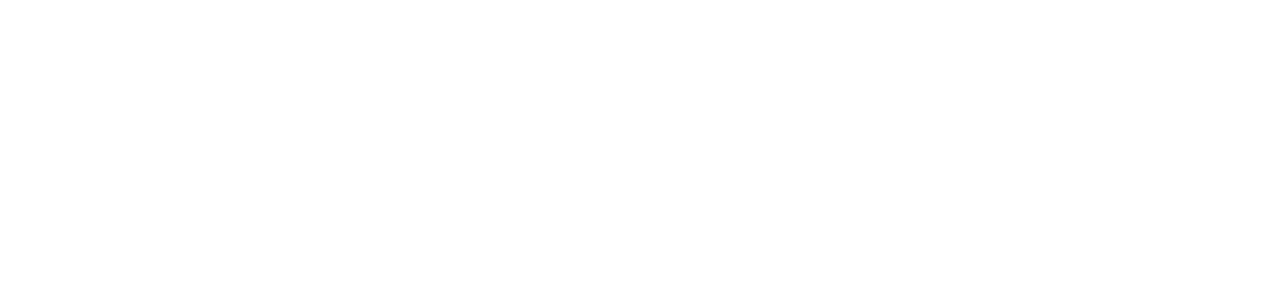
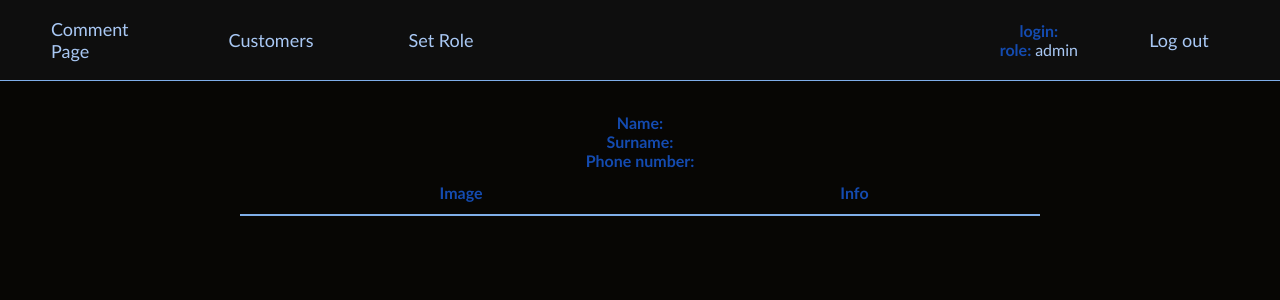
Before and after one commit to bhandziak/Politechnika---.NET, a React app: page /details/1 in a window 1280 px wide. Before the commit this address had no page. Shown: the top 300 px of the page. Built offline with nearby package versions, Linux system fonts and the light colour scheme; no server answers; sample sign-in values are in the browser's storage; the HTML template or start-up script is replaced by a standard one.

Commit message:
#US4: Added first version of Customer Details Page.

```diff
--- a/src/App.js
+++ b/src/App.js
@@ -16,6 +16,7 @@
 import SetRolePage from "./pages/private/SetRolePage";
 import CustomersPage from "./pages/private/CustomersPage";
 import AddCustomerForm from "./pages/private/AddCustomerForm";
+import CustomerDetails from "./pages/private/CustomerDetails";
 
 
 const App = () => {
@@ -40,6 +41,7 @@
             <Route element={<RequireAuth allowedRoles={['admin', 'mechanic', 'receptionist', 'user']} />}>
               <Route path="comment" element={<CommentPage />} />
               <Route path="customers" element={<CustomersPage />} />
+              <Route path="details/:customerId" element={<CustomerDetails />} />
             </Route>
             {/* Only Admin */}
             <Route element={<RequireAuth allowedRoles={['admin']} />}>
--- a/src/api/ApiURL.js
+++ b/src/api/ApiURL.js
@@ -6,8 +6,10 @@
     GET_ALL_USERS : "/api/user/getAllUsers",
     SET_ROLE: "/api/user/setRole",
 //#US3
-    ADD_CUSTOMER: "api/customer/addCustomer"
-
+    ADD_CUSTOMER: "api/customer/addCustomer",
+    GET_ALL_CUSTOMERS: '/api/customer/getCustomers',
+//#US4
+    CUSTOMER_DETAILS: "api/customer/getDetails"
 
 }
 
--- /dev/null
+++ b/src/pages/private/CustomerDetails.js
@@ -0,0 +1,62 @@
+import React, { useEffect, useState,  useContext, useRef} from 'react';
+import { useParams } from 'react-router-dom';
+import axios from '../../api/axios';
+import { AuthContext } from '../../context/AuthProvider';
+import LinkButton from '../../components/LinkButton';
+import APIs from '../../api/ApiURL';
+
+
+const CustomerDetails = () => {
+    const { customerId } = useParams();
+    const { userId } = useContext(AuthContext);
+    const [detail, setCustomers] = useState({});
+
+    const fetchDetails = async () => {
+          try {
+            const response = await axios.get(`${APIs.CUSTOMER_DETAILS}/${customerId}`,{
+                headers: {
+                    'Content-Type': 'application/json',
+                    'auth': userId
+                }
+            });
+            if(response.status === 200){
+                console.log(response.data);
+                setCustomers(response.data)
+            }
+
+          } catch (err) {
+            popUpRef.current?.show('Błąd pobierania użytkowników: ' + err.message);
+          }
+        };
+
+        useEffect(() => {
+          fetchDetails();
+      }, []);
+
+  return (
+    <div className='contentColumn'>
+    <div id='userInfo' style={{'width': '100%'}}>
+        <div><span className='highlight'>Name: </span>{detail.nameCustomer}</div>
+        <div ><span className='highlight'>Surname: </span>{detail.surnameCustomer}</div>
+        <div ><span className='highlight'>Phone number: </span>{detail.phoneNumber}</div>
+    </div>
+    <div style={{'width': '100%'}}>
+    <table className='dataTable' >
+            <thead>
+            <tr className='dataTr'>
+                <th className='dataTh'>Image</th>
+                <th className='dataTh'>Info</th>
+                <th></th>
+            </tr>
+            </thead>
+            <tbody>
+
+            </tbody>
+        </table>
+    </div>
+
+    </div>
+  )
+}
+
+export default CustomerDetails
--- a/src/pages/private/CustomersPage.js
+++ b/src/pages/private/CustomersPage.js
@@ -1,5 +1,6 @@
 import React, { useEffect, useState,  useContext, useRef} from 'react';
 import axios from '../../api/axios';
+import APIs from '../../api/ApiURL';
 import { AuthContext } from '../../context/AuthProvider';
 import PopUp from '../../components/PopUp';
 import LinkButton from '../../components/LinkButton';
@@ -11,14 +12,17 @@
 
     const fetchCustomers = async () => {
       try {
-        const response = await axios.get('/api/customer/getCustomers',{
+        const response = await axios.get(APIs.GET_ALL_CUSTOMERS,{
             headers: {
                 'Content-Type': 'application/json',
                 'auth': userId
             }
         });
-        console.log(response.data)
-        setCustomers(response.data);
+        if(response.status === 200){
+          console.log(response.data)
+          setCustomers(response.data);
+        }
+
       } catch (err) {
         popUpRef.current?.show('Błąd pobierania użytkowników: ' + err.message);
       }
@@ -49,7 +53,7 @@
               <td className='dataTd'>{customer.surnameCustomer}</td>
               <td className='dataTd'>{customer.phoneNumber}</td>
               <td className='dataTd'>
-                <button className="btn">Details</button>
+                <LinkButton webpath={`/details/${customer.customerId}`} name='Details' />
               </td>
             </tr>
           ))}
--- a/src/pages/private/SetRolePage.js
+++ b/src/pages/private/SetRolePage.js
@@ -18,8 +18,11 @@
                 'auth': userId
             }
         });
+        if(response.status === 200){
           console.log(response.data.users)
           setUsers(response.data.users);
+        }
+
       } catch (err) {
         popUpRef.current?.show('Błąd pobierania użytkowników: ' + err.message);
       }
@@ -32,7 +35,7 @@
   const handleRoleChange = async (selectedUserId, newRole) => {
     console.log(userId);
     try {
-      await axios.put(`${APIs.SET_ROLE}/${selectedUserId}`,
+      const response = await axios.put(`${APIs.SET_ROLE}/${selectedUserId}`,
         { role: newRole },{
             headers: {
                 'Content-Type': 'application/json',
@@ -40,10 +43,12 @@
             }
         }
     );
+      if(response.status === 200){
         setUsers(prev =>
           prev.map(u => u.userId === selectedUserId ? { ...u, role: newRole } : u)
         );
         popUpRef.current?.show("Sukces");
+      }
     } catch (err) {
       popUpRef.current?.show('Błąd zmiany roli: ' + err.message);
     }
--- a/src/style/FormsTables.scss
+++ b/src/style/FormsTables.scss
@@ -6,11 +6,20 @@
     justify-content: center;
 }
 
+.contentColumn{
+    padding: 2rem;
+    display: flex;
+    flex-direction: column;
+    justify-content: center;
+}
+
 .dataTable{
     width: 100%;
     max-width: 800px;;
     border-collapse: collapse;
     text-align: center;
+      margin-left: auto;
+  margin-right: auto;
 }
 
 .dataTr {
--- a/src/style/Layout.scss
+++ b/src/style/Layout.scss
@@ -41,11 +41,13 @@
     font-weight: 500;
     text-decoration: none;
     height: 40px;
+    width: 100px;
     color: vars.$btn-color;
     transition: 0.2s;
 
     display: flex;
     align-items: center;
+    justify-content: center;
 
     user-select: none;
     cursor: pointer;
```
Lines whose indentation alone changed are shown as unchanged.
